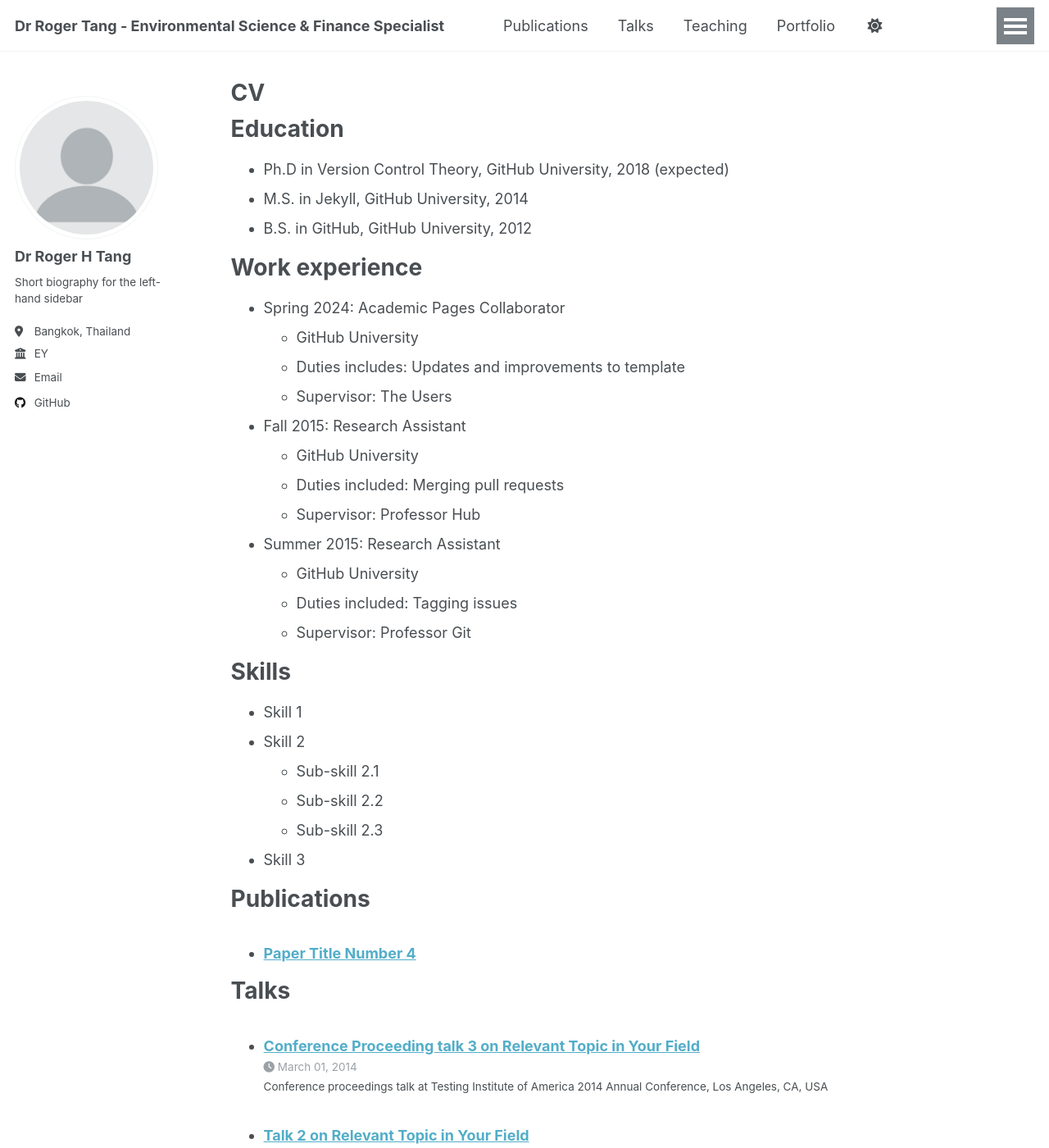
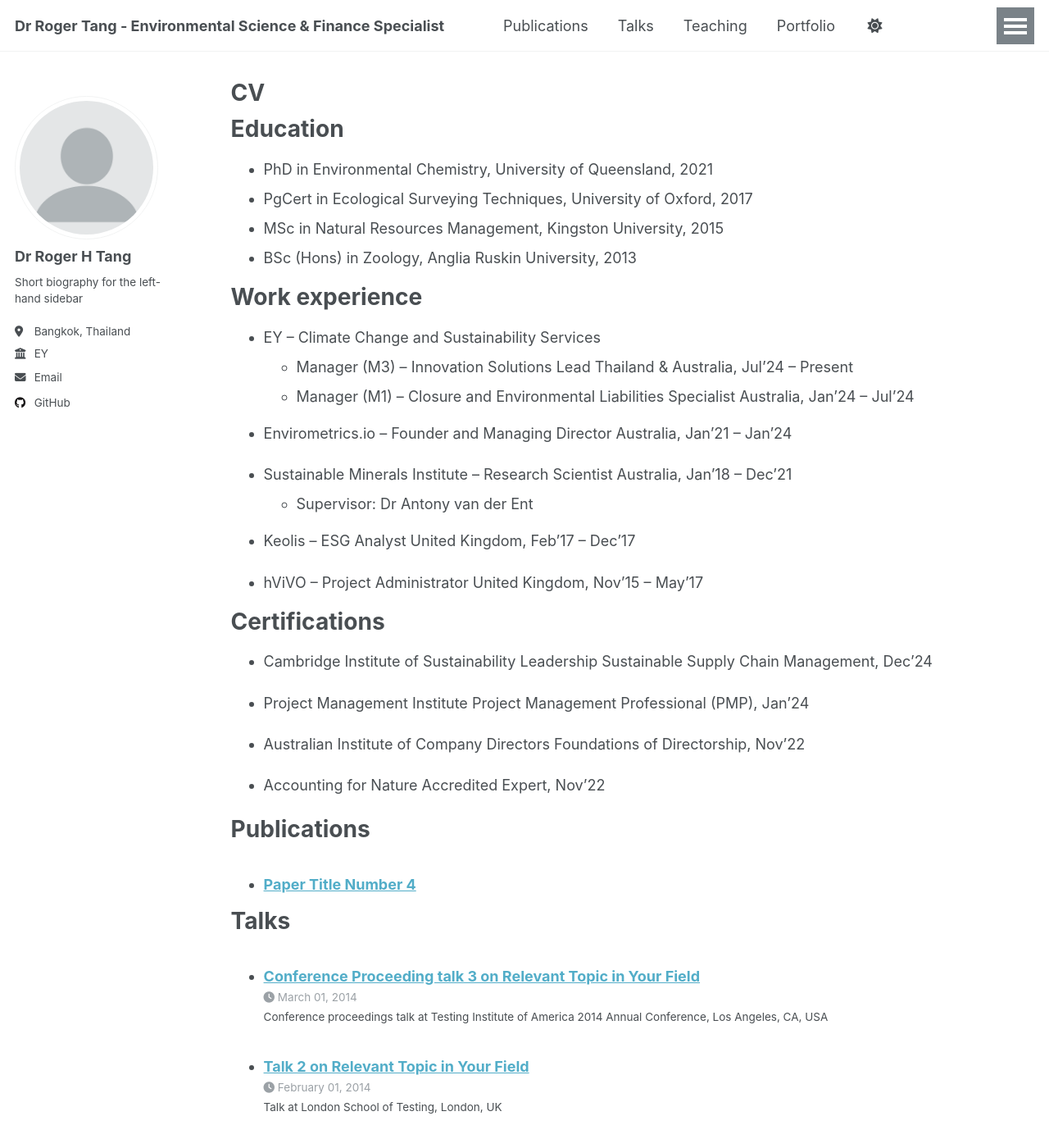
Before and after one commit to R093RT/R093RT.github.io, a Jekyll site: the page built from _pages/cv.md, in a window 1280 px wide and 1400 px high. Shown: the whole window at 82% size. Built offline with Jekyll 4.4.1, drawn with Linux system fonts in a browser that asks for light colours.

Commit message:
Updating CV

```diff
--- a/_pages/cv.md
+++ b/_pages/cv.md
@@ -11,35 +11,35 @@ redirect_from:
 
 Education
 ======
-* Ph.D in Version Control Theory, GitHub University, 2018 (expected)
-* M.S. in Jekyll, GitHub University, 2014
-* B.S. in GitHub, GitHub University, 2012
+* PhD in Environmental Chemistry, University of Queensland, 2021
+* PgCert in Ecological Surveying Techniques, University of Oxford, 2017
+* MSc in Natural Resources Management, Kingston University, 2015
+* BSc (Hons) in Zoology, Anglia Ruskin University, 2013
 
 Work experience
 ======
-* Spring 2024: Academic Pages Collaborator
-  * GitHub University
-  * Duties includes: Updates and improvements to template
-  * Supervisor: The Users
+* EY – Climate Change and Sustainability Services
+  * Manager (M3) – Innovation Solutions Lead Thailand & Australia, Jul’24 – Present
+  * Manager (M1) – Closure and Environmental Liabilities Specialist Australia, Jan’24 – Jul’24
 
-* Fall 2015: Research Assistant
-  * GitHub University
-  * Duties included: Merging pull requests
-  * Supervisor: Professor Hub
+* Envirometrics.io – Founder and Managing Director Australia, Jan’21 – Jan’24
 
-* Summer 2015: Research Assistant
-  * GitHub University
-  * Duties included: Tagging issues
-  * Supervisor: Professor Git
+* Sustainable Minerals Institute – Research Scientist Australia, Jan’18 – Dec’21
+   * Supervisor: Dr Antony van der Ent
 
-Skills
+* Keolis – ESG Analyst United Kingdom, Feb’17 – Dec’17
+
+* hViVO – Project Administrator United Kingdom, Nov’15 – May’17
+
+Certifications
 ======
-* Skill 1
-* Skill 2
-  * Sub-skill 2.1
-  * Sub-skill 2.2
-  * Sub-skill 2.3
-* Skill 3
+* Cambridge Institute of Sustainability Leadership Sustainable Supply Chain Management, Dec’24
+
+* Project Management Institute Project Management Professional (PMP), Jan’24
+
+* Australian Institute of Company Directors Foundations of Directorship, Nov’22
+
+* Accounting for Nature Accredited Expert, Nov’22
 
 Publications
 ======
```
Also changed, not shown: 5 other files.
